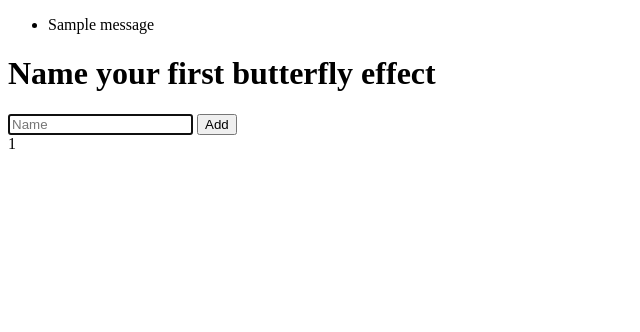
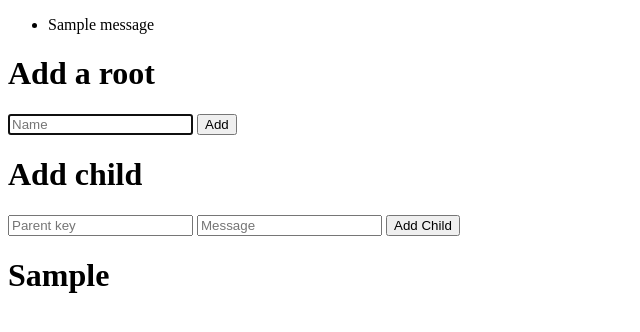
Before and after one commit to smurphnerd/CS50-butterfly-effect, a Flask app: template templates/index.html in a window 1280 px wide. Shown: the top 332 px of the page, without its empty margins (0-640 px from the left). Run offline with Flask 2, Linux system fonts and the light colour scheme; the template is opened without the code that fills it: most values are stand-ins (such as "Sample title", 1, 10 or a date in 2020); one stand-in notice (Sample message) is shown; some libraries are stand-ins or nearby versions.

Commit message:
Finish database relations and add_root/child functions

```diff
--- a/templates/index.html
+++ b/templates/index.html
@@ -6,24 +6,20 @@ Home
 
 {% block body %}
 
-{% if not root %}
-<h1>Name your first butterfly effect</h1>
+<h1>Add a root</h1>
 <form action="/" method="post">
-    <input autocomplete="off" autofocus name="root" placeholder="Name" type="text" required>
-    <button type="submit">Add</button>
+    <input autocomplete="off" autofocus name="message" placeholder="Name" type="text" required>
+    <button name="add-root" type="submit">Add</button>
 </form>
-{% endif %}
 
-{% if root %}
 <h1>Add child</h1>
 <form action="/" method="post">
     <input autocomplete="off" autofocus name="parent-key" placeholder="Parent key" type="text" required>
+    <input autocomplete="off" autofocus name="message" placeholder="Message" type="text" required>
     <button name="add-child" type="submit">Add Child</button>
 </form>
-{% endif %}
-
-{% if length %}
-{{ length }}
-{% endif %}
-
+<h1>
+    {{ message }}
+    {{ parent_key }}
+</h1>
 {% endblock %}
```
Also changed, not shown: templates/apology.html (deleted, +0 -12 lines).
